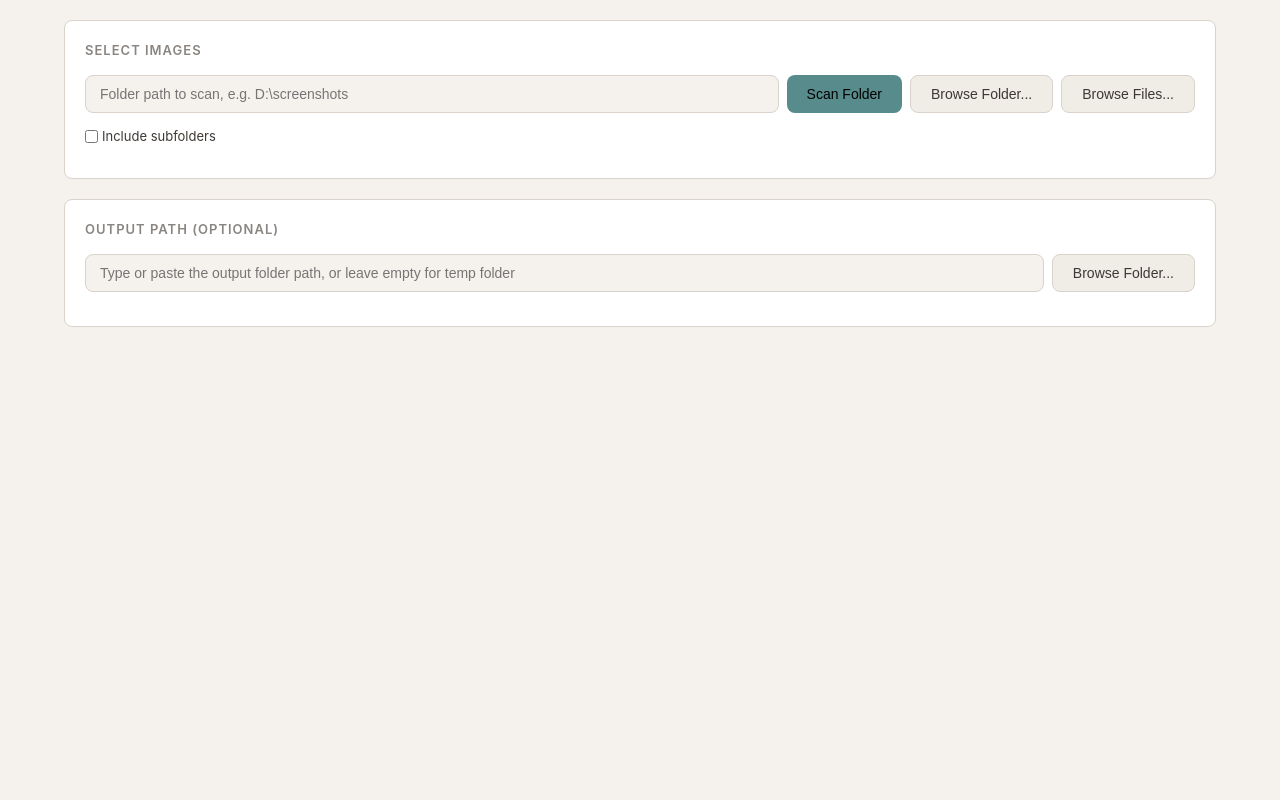
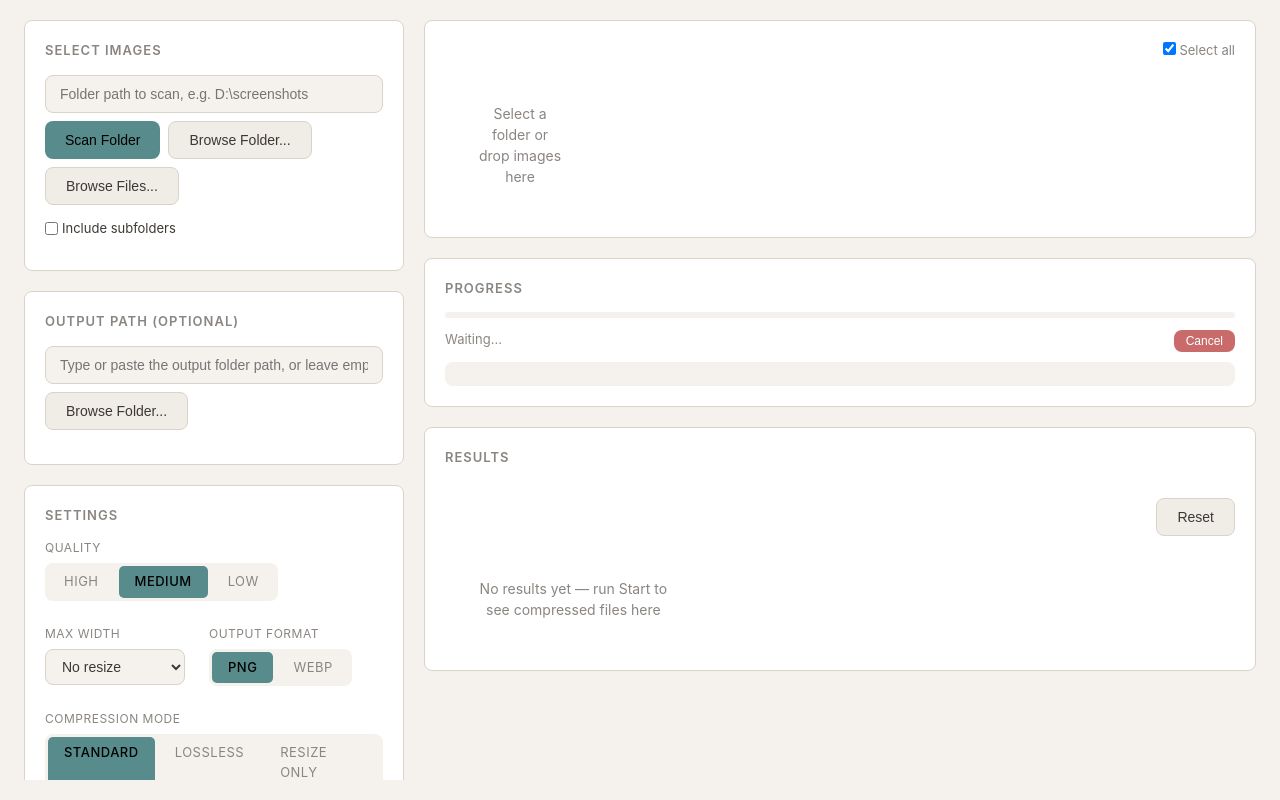
Before and after one commit to aREversez/image-optimizer, a FastAPI app: page / in a window 1280 px wide. Shown: the part 63-863 px from the top of the page. Before the commit the page ends 390 px from the top, so only its background shows below. Run offline with FastAPI, Linux system fonts and the light colour scheme; some libraries are stand-ins or nearby versions.

Commit message:
feat: add WebP output format support and enhance UI layout for better usability

```diff
--- a/app/main.py
+++ b/app/main.py
@@ -400,13 +400,12 @@ async def start_optimization(data: OptimizeRequest, state: AppState = Depends(ge
 
     if data.compression_mode not in ("standard", "lossless", "resize_only"):
         return JSONResponse({"error": "Invalid compression_mode"}, status_code=400)
-    if data.output_format not in ("png",):
-        # The pipeline only ever produces real PNG bytes right now (pngquant/
-        # oxipng are both PNG-only, and non-PNG sources are normalized to PNG
-        # before processing) — accepting anything else here would silently
-        # produce a file whose extension lies about its actual content.
+    if data.output_format not in ("png", "webp"):
+        # The pipeline only ever produces real PNG or WebP bytes — accepting
+        # anything else here would silently produce a file whose extension
+        # lies about its actual content.
         return JSONResponse(
-            {"error": f"Unsupported output_format: {data.output_format!r}. Only 'png' is currently supported."},
+            {"error": f"Unsupported output_format: {data.output_format!r}. Supported: 'png', 'webp'."},
             status_code=400,
         )
     if data.compression_mode == "resize_only" and data.max_width <= 0:
@@ -455,6 +454,9 @@ async def start_optimization(data: OptimizeRequest, state: AppState = Depends(ge
     return JSONResponse({"ok": True, "total": len(files_to_process)})
 
 
+CONCURRENT_WORKERS = 4  # matches Optimizer's internal subprocess semaphore
+
+
 async def _process_files(
     state: AppState,
     files: list,
@@ -480,56 +482,96 @@ async def _process_files(
     async def log(msg):
         state.logs.append(f"  {msg}")
 
+    queue: asyncio.Queue = asyncio.Queue()
+    for file_info in files:
+        queue.put_nowait(file_info)
+
+    async def process_one(file_info: dict):
+        input_path = Path(file_info["path"])
+
+        # file_info["name"] is always the clean, structure-preserving
+        # relative name (e.g. "2023/vacation/IMG_0001.png") for both the
+        # scan and upload flows — use it directly rather than trying to
+        # re-derive it from the physical storage path, which for uploads
+        # is intentionally flattened/deduplicated and does NOT mirror
+        # the original folder structure.
+        out_path = opt_output_dir / file_info["name"]
+        out_path = out_path.with_suffix(f".{output_format}")
+        out_path.parent.mkdir(parents=True, exist_ok=True)
+
+        state.logs.append(f"Processing: {file_info['name']}")
+
+        result = await optimizer.optimize_png(
+            input_path=input_path,
+            output_path=out_path,
+            quality=quality,
+            max_width=max_width,
+            compression_mode=compression_mode,
+            protected_colors=protected_colors,
+            dithering=dithering,
+            output_format=output_format,
+            progress_callback=log,
+        )
+
+        result["id"] = file_info["id"]
+        result["name"] = file_info["name"]
+        result["original_path"] = file_info["path"]
+        result["output_format"] = output_format
+
+        if result["success"]:
+            result["savings"] = result["original_size"] - result["compressed_size"]
+            result["savings_percent"] = round(
+                result["savings"] / result["original_size"] * 100, 1
+            ) if result["original_size"] > 0 else 0
+            state.logs.append(
+                f"  OK {file_info['name']}: {_fmt_size(result['original_size'])} -> "
+                f"{_fmt_size(result['compressed_size'])} (saved {result['savings_percent']}%)"
+            )
+            # Copy this file to the user's chosen output folder right away,
+            # rather than waiting for the whole batch to finish — otherwise
+            # the folder stays empty for the entire run, which looks like
+            # the wrong folder was picked.
+            if output_dir:
+                try:
+                    user_output = Path(output_dir)
+                    rel = out_path.relative_to(opt_output_dir)
+                    dest = user_output / rel
+                    dest.parent.mkdir(parents=True, exist_ok=True)
+                    shutil.copy2(out_path, dest)
+                except Exception as e:
+                    state.logs.append(f"  Output copy failed: {e}")
+        else:
+            state.logs.append(f"  FAILED {file_info['name']}: {result.get('error', 'unknown')}")
+
+        # No lock needed: asyncio is single-threaded/cooperative and there's
+        # no `await` between these two statements, so no other worker can
+        # interleave in between.
+        state.results.append(result)
+        state.current += 1
+
+    async def worker():
+        while True:
+            try:
+                file_info = queue.get_nowait()
+            except asyncio.QueueEmpty:
+                return
+            try:
+                if state.cancelled:
+                    # Drain the queue without processing once cancelled,
+                    # rather than stopping this one worker while others
+                    # keep pulling — matches the old behavior of not
+                    # starting new files after Cancel, while files already
+                    # in flight are left to finish naturally.
+                    continue
+                await process_one(file_info)
+            finally:
+                queue.task_done()
+
     try:
-        for i, file_info in enumerate(files):
-            if state.cancelled:
-                state.logs.append("Cancelled by user")
-                break
-
-            input_path = Path(file_info["path"])
-
-            # file_info["name"] is always the clean, structure-preserving
-            # relative name (e.g. "2023/vacation/IMG_0001.png") for both the
-            # scan and upload flows — use it directly rather than trying to
-            # re-derive it from the physical storage path, which for uploads
-            # is intentionally flattened/deduplicated and does NOT mirror
-            # the original folder structure.
-            out_path = opt_output_dir / file_info["name"]
-
-            out_path = out_path.with_suffix(f".{output_format}")
-            out_path.parent.mkdir(parents=True, exist_ok=True)
-
-            state.logs.append(f"[{i + 1}/{state.total}] {file_info['name']}")
-
-            result = await optimizer.optimize_png(
-                input_path=input_path,
-                output_path=out_path,
-                quality=quality,
-                max_width=max_width,
-                compression_mode=compression_mode,
-                protected_colors=protected_colors,
-                dithering=dithering,
-                progress_callback=log,
-            )
-
-            result["id"] = file_info["id"]
-            result["name"] = file_info["name"]
-            result["original_path"] = file_info["path"]
-
-            if result["success"]:
-                result["savings"] = result["original_size"] - result["compressed_size"]
-                result["savings_percent"] = round(
-                    result["savings"] / result["original_size"] * 100, 1
-                ) if result["original_size"] > 0 else 0
-                state.logs.append(
-                    f"  OK {_fmt_size(result['original_size'])} -> {_fmt_size(result['compressed_size'])} "
-                    f"(saved {result['savings_percent']}%)"
-                )
-            else:
-                state.logs.append(f"  FAILED: {result.get('error', 'unknown')}")
-
-            state.results.append(result)
-            state.current = i + 1
+        workers = [asyncio.create_task(worker()) for _ in range(CONCURRENT_WORKERS)]
+        await asyncio.gather(*workers)
+        if state.cancelled:
+            state.logs.append("Cancelled by user")
 
     except Exception as e:
         state.logs.append(f"  UNEXPECTED ERROR: {e}")
@@ -546,19 +588,11 @@ async def _process_files(
             f"\nDone! {state.current}/{state.total} files, "
             f"saved {_fmt_size(saved)} ({pct}%)"
         )
+        if output_dir:
+            state.logs.append(f"  Output saved to: {Path(output_dir).resolve()}")
 
         if output_dir:
-            user_output = Path(output_dir)
-            try:
-                user_output.mkdir(parents=True, exist_ok=True)
-                for f in opt_output_dir.rglob("*"):
-                    if f.is_file():
-                        dest = user_output / f.relative_to(opt_output_dir)
-                        dest.parent.mkdir(parents=True, exist_ok=True)
-                        shutil.copy2(f, dest)
-                state.logs.append(f"  Output saved to: {user_output.resolve()}")
-            except Exception as e:
-                state.logs.append(f"  Output copy failed: {e}")
+            state.logs.append(f"  Output saved to: {Path(output_dir).resolve()}")
 
 
 @app.get("/api/progress")
@@ -649,12 +683,19 @@ body{background:#f5f5f0;color:#333;font-family:system-ui,sans-serif;display:flex
     # Same reasoning as _process_files: result["name"] is the clean,
     # structure-preserving relative name for both scan and upload flows —
     # use it directly instead of re-deriving from the physical storage path.
-    comp_rel = str(Path(result["name"]).with_suffix(".png"))
+    out_fmt = result.get("output_format", "png")
+    comp_rel = str(Path(result["name"]).with_suffix(f".{out_fmt}"))
 
     comp_url = f"/api/result/{ws_name}/{comp_rel}" if comp_rel else ""
 
     import html as _html
     safe_name = _html.escape(str(result['name']))
+    safe_basename = _html.escape(Path(result['name']).name)
+    html = html.replace(
+        '<head><meta charset="utf-8">',
+        f'<head><meta charset="utf-8"><title>Compare - {safe_basename}</title>',
+        1,
+    )
     html += f"""
 <div class="bar">
   <span class="title">{safe_name}</span>
--- a/app/templates/index.html
+++ b/app/templates/index.html
@@ -83,7 +83,19 @@ header h1 span { color: var(--accent); }
 .recent-chip:hover { border-color: var(--accent); color: var(--text); background: var(--surface); }
 
 /* Main Layout */
-.container { max-width: 1200px; margin: 0 auto; padding: 20px 24px; display: flex; flex-direction: column; gap: 20px; }
+.container {
+  max-width: 1400px; margin: 0 auto; padding: 20px 24px;
+  display: grid; grid-template-columns: 380px 1fr; gap: 20px; align-items: start;
+}
+.app-sidebar {
+  display: flex; flex-direction: column; gap: 20px; position: sticky; top: 20px;
+  max-height: calc(100vh - 40px); overflow-y: auto;
+}
+.app-main { display: flex; flex-direction: column; gap: 20px; min-width: 0; }
+@media (max-width: 1000px) {
+  .container { display: flex; flex-direction: column; }
+  .app-sidebar { position: static; }
+}
 
 .card {
   background: var(--surface);
@@ -98,9 +110,9 @@ header h1 span { color: var(--accent); }
 }
 
 /* Input Section */
-.input-row { display: flex; gap: 8px; margin-bottom: 14px; }
+.input-row { display: flex; flex-wrap: wrap; gap: 8px; margin-bottom: 14px; }
 .input-row input[type="text"] {
-  flex: 1; padding: 10px 14px; background: var(--bg); border: 1px solid var(--border);
+  flex: 1 1 100%; padding: 10px 14px; background: var(--bg); border: 1px solid var(--border);
   border-radius: var(--radius); color: var(--text); font-size: 14px; outline: none;
   transition: border-color .2s;
 }
@@ -142,7 +154,7 @@ header h1 span { color: var(--accent); }
   border-radius: var(--radius); color: var(--text); font-size: 14px; outline: none;
   min-width: 180px;
 }
-.config-group.disabled-group { opacity: .45; pointer-events: none; }
+.config-group.disabled-group { opacity: .45; }
 .radio-group { display: flex; gap: 4px; background: var(--bg); border-radius: var(--radius); padding: 3px; }
 .radio-group label {
   padding: 6px 16px; border-radius: 5px; cursor: pointer; font-size: 13px;
@@ -271,6 +283,8 @@ header h1 span { color: var(--accent); }
 
 <div class="container">
 
+  <div class="app-sidebar">
+
   <!-- Input Section -->
   <div class="card" id="input-section">
     <div class="card-title">Select Images</div>
@@ -300,7 +314,7 @@ header h1 span { color: var(--accent); }
   </div>
 
   <!-- Config + Action -->
-  <div class="card section" id="config-section">
+  <div class="card" id="config-section">
     <div class="card-title">Settings</div>
     <div class="config-grid" style="margin-bottom:16px">
       <div class="config-group">
@@ -328,7 +342,10 @@ header h1 span { color: var(--accent); }
         <label>Output Format</label>
         <div class="radio-group" id="format-group">
           <input type="radio" name="format" id="fmt-png" value="png" checked><label for="fmt-png">PNG</label>
-          <input type="radio" name="format" id="fmt-webp" value="webp" disabled><label for="fmt-webp" style="opacity:.4">WebP</label>
+          <input type="radio" name="format" id="fmt-webp" value="webp"
+            title="WebP typically produces smaller files than PNG at similar visual quality. Uses its own encoder (not pngquant/oxipng) — Quality/Protect Colors/Dithering don't apply, only Compression Mode's lossy-vs-lossless choice does.">
+          <label for="fmt-webp"
+            title="WebP typically produces smaller files than PNG at similar visual quality. Uses its own encoder (not pngquant/oxipng) — Quality/Protect Colors/Dithering don't apply, only Compression Mode's lossy-vs-lossless choice does.">WebP</label>
         </div>
       </div>
       <div class="config-group">
@@ -369,8 +386,12 @@ header h1 span { color: var(--accent); }
     </div>
   </div>
 
+  </div>
+
+  <div class="app-main">
+
   <!-- File List -->
-  <div class="card section" id="files-section">
+  <div class="card" id="files-section">
     <div class="file-stats">
       <span id="file-stats-text"></span>
       <label style="font-size:13px;cursor:pointer;user-select:none">
@@ -383,7 +404,7 @@ header h1 span { color: var(--accent); }
   </div>
 
   <!-- Progress -->
-  <div class="card section" id="progress-section">
+  <div class="card" id="progress-section">
     <div class="card-title">Progress</div>
     <div class="progress-bar"><div class="progress-bar-fill" id="progress-fill"></div></div>
     <div class="progress-info">
@@ -394,7 +415,7 @@ header h1 span { color: var(--accent); }
   </div>
 
   <!-- Results -->
-  <div class="card section" id="results-section">
+  <div class="card" id="results-section">
     <div class="card-title">Results</div>
     <div class="result-summary" id="result-summary"></div>
     <div class="action-bar" style="margin-bottom:12px">
@@ -403,7 +424,9 @@ header h1 span { color: var(--accent); }
       <button class="btn btn-primary" id="download-btn" style="display:none">Download All (ZIP)</button>
       <button class="btn btn-secondary" id="reset-btn">Reset</button>
     </div>
-    <div class="result-grid" id="result-grid"></div>
+    <div class="result-grid" id="result-grid"><div class="file-list-empty">No results yet — run Start to see compressed files here</div></div>
+  </div>
+
   </div>
 
 </div>
@@ -677,6 +700,7 @@ fileInput.addEventListener('change', async (e) => {
 });
 
 async function uploadFiles(files) {
+  dismissPersistentNotice();
   const formData = new FormData();
   for (const f of files) formData.append('files', f);
 
@@ -745,26 +769,35 @@ function showConfigSection() {
 // Compression Mode: controls which settings are relevant.
 function updateModeDependentControls() {
   const mode = document.querySelector('input[name="mode"]:checked').value;
+  const format = document.querySelector('input[name="format"]:checked').value;
   const isStandard = mode === 'standard';
-  const isResizeOnly = mode === 'resize_only';
-  const isLossless = mode === 'lossless';
+  const isPng = format === 'png';
 
-  // Protect Colors / Dithering: only relevant in Standard mode
-  protectColorsInput.disabled = !isStandard;
-  ditheringInput.disabled = !isStandard;
-  protectColorsGroup.classList.toggle('disabled-group', !isStandard);
-  ditheringGroup.classList.toggle('disabled-group', !isStandard);
+  // Protect Colors / Dithering: pngquant-specific — only apply in Standard
+  // mode AND when the output format is PNG (WebP uses its own encoder and
+  // never touches pngquant, regardless of compression mode).
+  const pngquantApplies = isStandard && isPng;
+  protectColorsInput.disabled = !pngquantApplies;
+  ditheringInput.disabled = !pngquantApplies;
+  protectColorsGroup.classList.toggle('disabled-group', !pngquantApplies);
+  ditheringGroup.classList.toggle('disabled-group', !pngquantApplies);
 
-  // Quality: only relevant when pngquant is involved (Standard mode)
+  // Quality: relevant for Standard-mode PNG (pngquant target) and for
+  // Standard-mode WebP (Pillow's own quality parameter) — only meaningless
+  // when compression mode isn't Standard (Lossless/Resize Only skip
+  // quality entirely for both formats).
   document.querySelectorAll('input[name="quality"]').forEach(r => r.disabled = !isStandard);
   document.getElementById('quality-group').classList.toggle('disabled-group', !isStandard);
 
-  // Max Width: disabled in Standard mode (resize only makes sense with Lossless or Resize Only)
-  $('max-width').disabled = isStandard;
-  $('max-width').closest('.config-group').classList.toggle('disabled-group', isStandard);
+  // Max Width is intentionally NOT tied to compression mode or format —
+  // resizing is orthogonal to how colors/encoding are handled. You can
+  // shrink dimensions in Standard mode just as validly as in Lossless/
+  // Resize Only (in fact combining resize with quantization is one of the
+  // strongest ways to cut file size), so it stays enabled in all cases.
 
   updateStartButtonState();
 }
+document.querySelectorAll('input[name="format"]').forEach(r => r.addEventListener('change', updateModeDependentControls));
 document.querySelectorAll('input[name="mode"]').forEach(r => r.addEventListener('change', updateModeDependentControls));
 $('max-width').addEventListener('change', updateStartButtonState);
 
@@ -792,7 +825,7 @@ startBtn.addEventListener('click', async () => {
 
   const quality = document.querySelector('input[name="quality"]:checked').value;
   const maxWidth = parseInt($('max-width').value);
-  const format = 'png';
+  const format = document.querySelector('input[name="format"]:checked').value;
   const outputDir = $('output-dir').value.trim();
   const compressionMode = document.querySelector('input[name="mode"]:checked').value;
   const protectedColors = protectColorsInput.value.split(',').map(s => s.trim()).filter(Boolean);
@@ -984,14 +1017,13 @@ downloadBtn.addEventListener('click', async () => {
 
 // Reset
 resetBtn.addEventListener('click', () => {
+  dismissPersistentNotice();
   STATE.files = [];
   STATE.results = [];
   STATE.wsName = '';
-  progressSection.classList.remove('active');
-  resultsSection.classList.remove('active');
-  configSection.classList.remove('active');
-  filesSection.classList.remove('active');
   fileGrid.innerHTML = '<div class="file-list-empty">Select a folder or drop images here</div>';
+  resultGrid.innerHTML = '<div class="file-list-empty">No results yet — run Start to see compressed files here</div>';
+  resultSummary.innerHTML = '';
   fileStatsText.textContent = '';
   startBtn.disabled = true;
   fileCountInfo.textContent = '';
```
Also changed, not shown: app/optimizer.py (+65 -0 lines).
